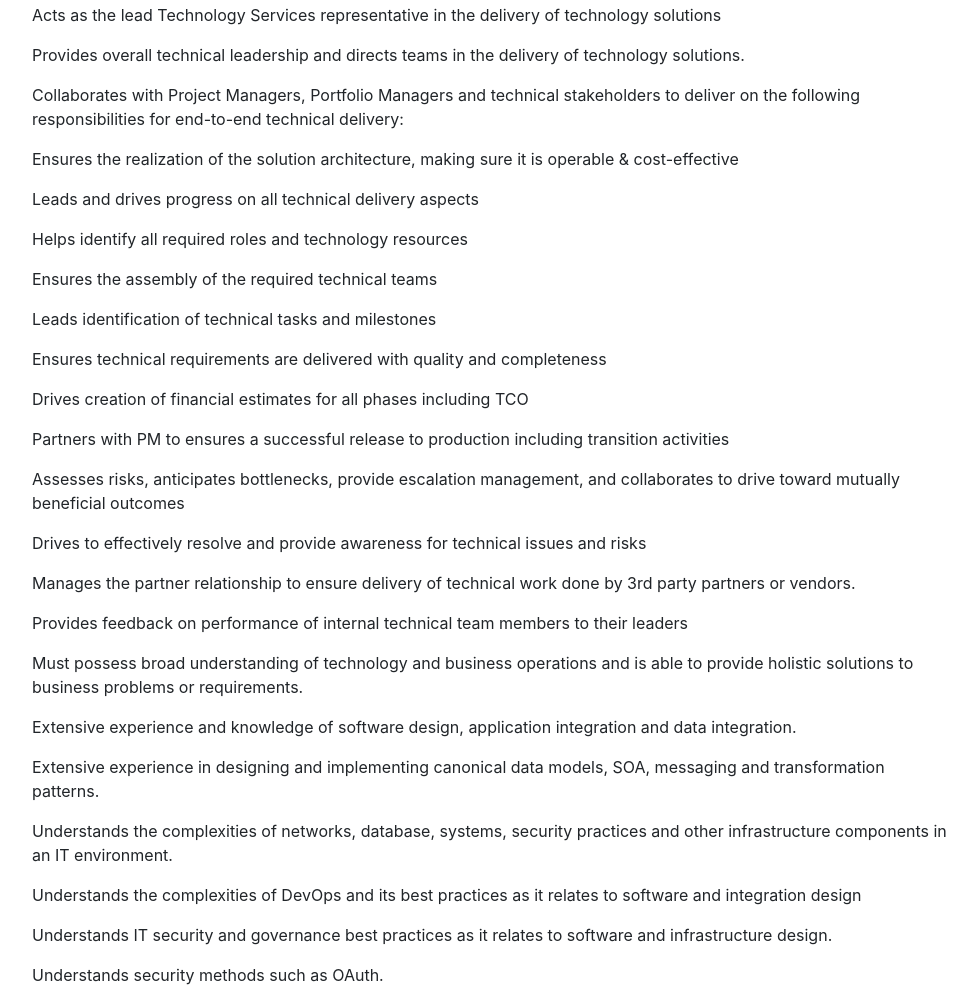
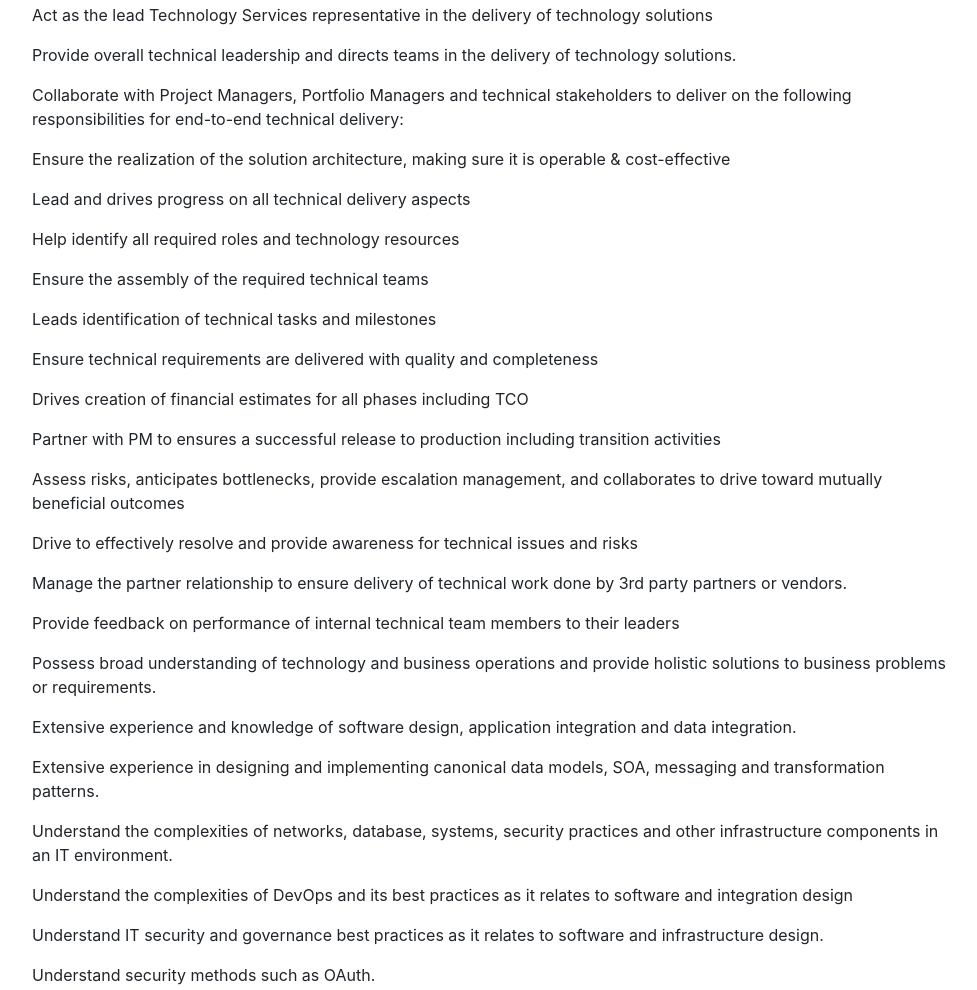
Before and after one commit to ryantxr/ryantxr.github.io, a plain HTML site: page index.html in a window 1280 px wide. Shown: the part 1192-2182 px from the top of the page, without its empty margins (53-1030 px from the left). Drawn offline with Linux system fonts and the light colour scheme.

Commit message:
update copy

```diff
--- a/index.html
+++ b/index.html
@@ -22,7 +22,7 @@
                         <p>Responsible for providing technical leadership in the design, documentation and review of technology solutions that meet the business and IT needs of the organization.</p>
                         <p>Responsible for providing technical leadership for projects and will be accountable for the end-to-end solution delivery and be the focal and escalation point for all technical and technical delivery issues on the effort.</p>
                         <p>Assigned to projects across multiple lines of business to provide leadership and be the primary accountable person for the design and delivery of the solution for the business initiative.</p>
-                        <p>Drives the collaboration with all technology stakeholders including ITS teams, technology partners and vendors to ensure that the technical participants are effectively communicating and aligned on technical deliverables.</p>
+                        <p>Drive the collaboration with all technology stakeholders including ITS teams, technology partners and vendors to ensure that the technical participants are effectively communicating and aligned on technical deliverables.</p>
                     </section>
                     <section>
                         <h2>Architecture Responsibilities</h2>
@@ -33,11 +33,11 @@
                         <p>Ensure the adherence to enterprise standards</p>
                         <p>Reduce complexity</p>
                         <p>Increase reusability</p>
-                        <p>Drives down costs and complexity by using enterprise standards</p>
-                        <p>Designs solutions that meet the best interest of multiple stakeholders including those of the project and enterprise level</p>
-                        <p>Designs solutions that leverage enterprise tools and have reusable components and services</p>
-                        <p>Works with business users to reduce technical complexity introduced by business requirements</p>
-                        <p>Ensures designs meet business requirements</p>
+                        <p>Drive down costs and complexity by using enterprise standards</p>
+                        <p>Design solutions that meet the best interest of multiple stakeholders including those of the project and enterprise level</p>
+                        <p>Design solutions that leverage enterprise tools and have reusable components and services</p>
+                        <p>Work with business users to reduce technical complexity introduced by business requirements</p>
+                        <p>Ensure designs meet business requirements</p>
                         <p>Provide recommendations that yield efficiencies in technology support costs and improve performance while meeting customer requirements.</p>
                         <p>Provide leadership and mentoring to less experienced associates.</p>
                         <p>Translate highly technical problems in a manner that can be understood in business terms to a variety of audiences including project managers and business executives.</p>
@@ -46,29 +46,29 @@
                     </section>
                     <section>
                         <h2>Technology Leadership Responsibilities</h2>
-                        <p>Acts as the lead Technology Services representative in the delivery of technology solutions</p>
-                        <p>Provides overall technical leadership and directs teams in the delivery of technology solutions.</p>
-                        <p>Collaborates with Project Managers, Portfolio Managers and technical stakeholders to deliver on the following responsibilities for end-to-end technical delivery:</p>
-                        <p>Ensures the realization of the solution architecture, making sure it is operable & cost-effective</p>
-                        <p>Leads and drives progress on all technical delivery aspects</p>
-                        <p>Helps identify all required roles and technology resources</p>
-                        <p>Ensures the assembly of the required technical teams</p>
+                        <p>Act as the lead Technology Services representative in the delivery of technology solutions</p>
+                        <p>Provide overall technical leadership and directs teams in the delivery of technology solutions.</p>
+                        <p>Collaborate with Project Managers, Portfolio Managers and technical stakeholders to deliver on the following responsibilities for end-to-end technical delivery:</p>
+                        <p>Ensure the realization of the solution architecture, making sure it is operable & cost-effective</p>
+                        <p>Lead and drives progress on all technical delivery aspects</p>
+                        <p>Help identify all required roles and technology resources</p>
+                        <p>Ensure the assembly of the required technical teams</p>
                         <p>Leads identification of technical tasks and milestones</p>
-                        <p>Ensures technical requirements are delivered with quality and completeness</p>
+                        <p>Ensure technical requirements are delivered with quality and completeness</p>
                         <p>Drives creation of financial estimates for all phases including TCO</p>
-                        <p>Partners with PM to ensures a successful release to production including transition activities</p>
-                        <p>Assesses risks, anticipates bottlenecks, provide escalation management, and collaborates to drive toward mutually beneficial outcomes</p>
-                        <p>Drives to effectively resolve and provide awareness for technical issues and risks</p>
-                        <p>Manages the partner relationship to ensure delivery of technical work done by 3rd party partners or vendors.</p>
-                        <p>Provides feedback on performance of internal technical team members to their leaders</p>
+                        <p>Partner with PM to ensures a successful release to production including transition activities</p>
+                        <p>Assess risks, anticipates bottlenecks, provide escalation management, and collaborates to drive toward mutually beneficial outcomes</p>
+                        <p>Drive to effectively resolve and provide awareness for technical issues and risks</p>
+                        <p>Manage the partner relationship to ensure delivery of technical work done by 3rd party partners or vendors.</p>
+                        <p>Provide feedback on performance of internal technical team members to their leaders</p>
 
-                        <p>Must possess broad understanding of technology and business operations and is able to provide holistic solutions to business problems or requirements.</p>
+                        <p>Possess broad understanding of technology and business operations and provide holistic solutions to business problems or requirements.</p>
                         <p>Extensive experience and knowledge of software design, application integration and data integration.</p>
                         <p>Extensive experience in designing and implementing canonical data models, SOA, messaging and transformation patterns.</p>
-                        <p>Understands the complexities of networks, database, systems, security practices and other infrastructure components in an IT environment.</p>
-                        <p>Understands the complexities of DevOps and its best practices as it relates to software and integration design</p>
-                        <p>Understands IT security and governance best practices as it relates to software and infrastructure design.</p>
-                        <p>Understands security methods such as OAuth.</p>
+                        <p>Understand the complexities of networks, database, systems, security practices and other infrastructure components in an IT environment.</p>
+                        <p>Understand the complexities of DevOps and its best practices as it relates to software and integration design</p>
+                        <p>Understand IT security and governance best practices as it relates to software and infrastructure design.</p>
+                        <p>Understand security methods such as OAuth.</p>
                         <p>Current knowledge of industry best practices for software architecture.</p>
                         <p>Strong leadership, confidence, verbal and influencing skills.</p>
                         <p>Strong oral communication, written and presentation skills.  Demonstrate the ability to present complex technical information, in a clear and concise manner to a variety of audiences, in large and small groups.</p>
@@ -83,9 +83,9 @@
                     </section>
                     <section>
                         <h2>Leadership Capabilities</h2>
-                        <p>Possess strong technical and SDLC experience</p>
+                        <p>Strong technical and SDLC experience</p>
                         <p>Attention to detail</p>
-                        <p>Creative problem solving abilities</p>
+                        <p>Creative problem solving</p>
                         <p>Coaching and Influencing</p>
                         <p>Excellent communication</p>
                     </section>
```
